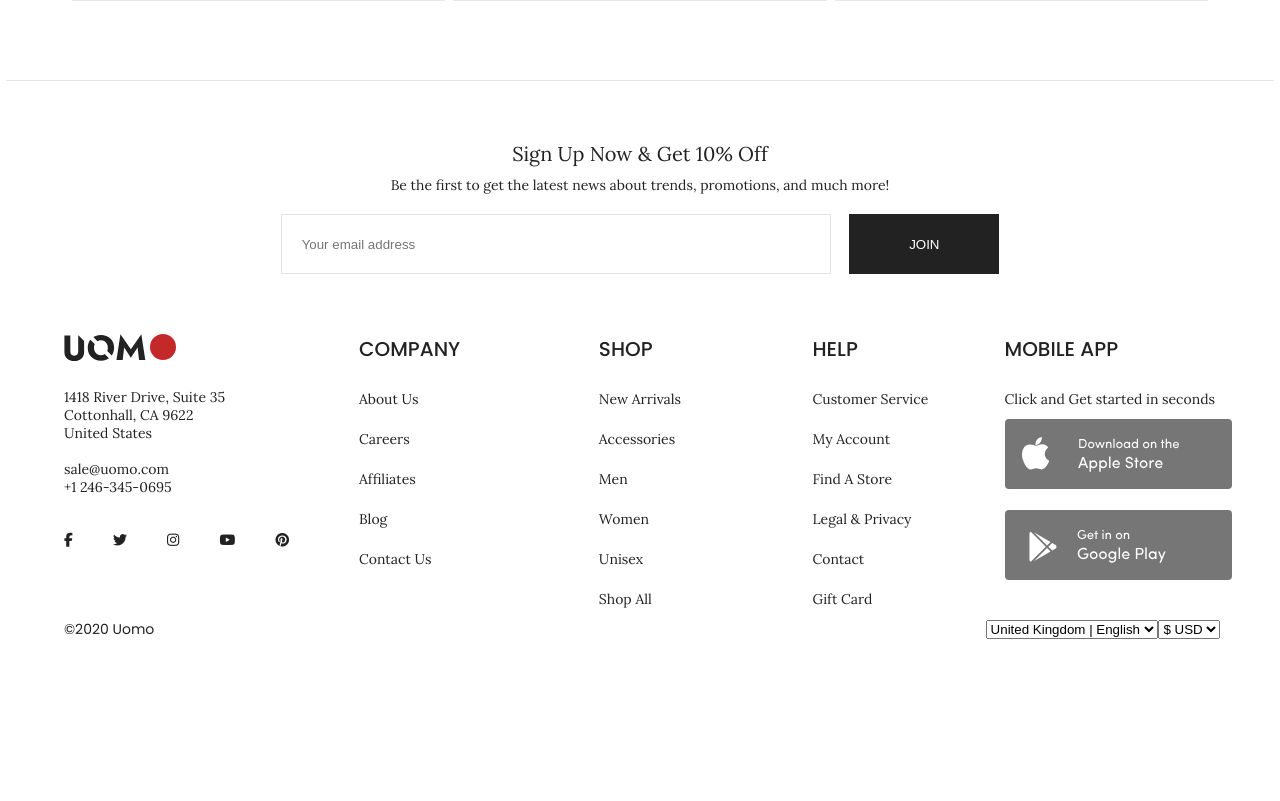
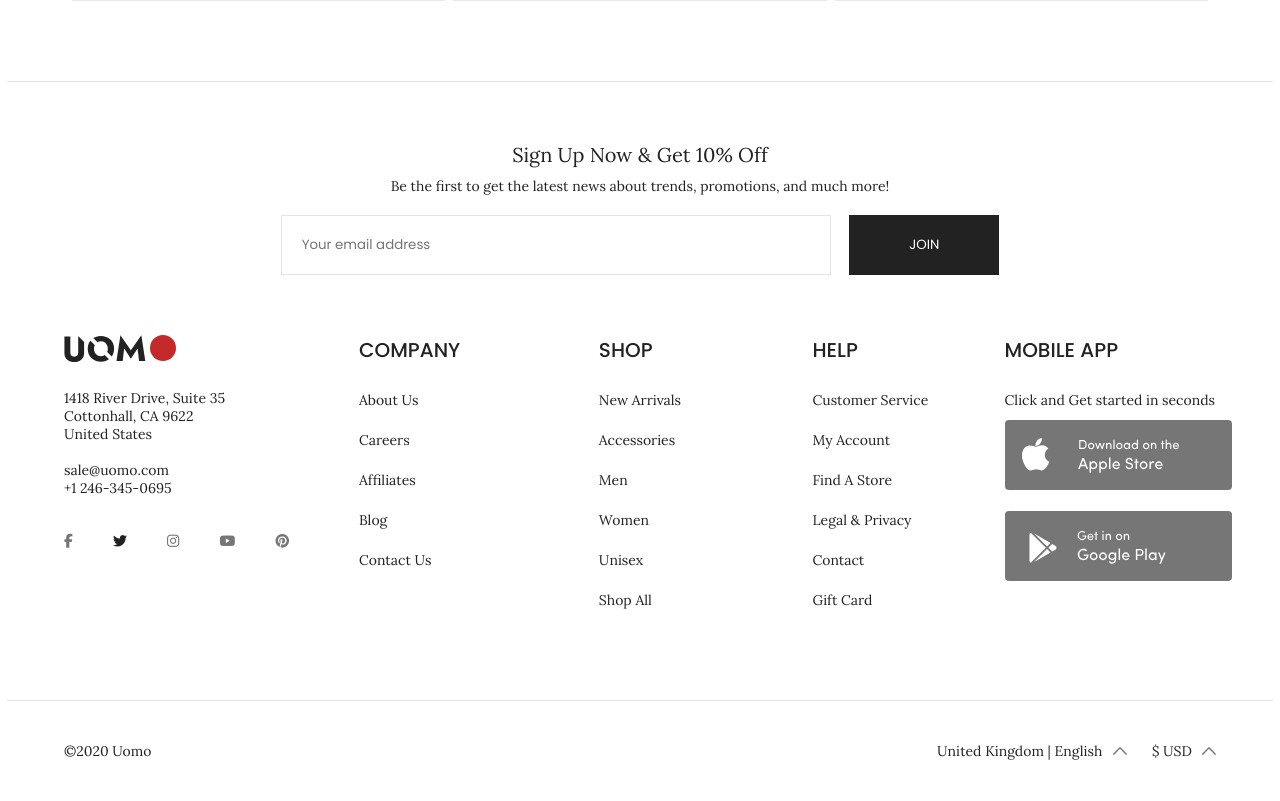
Before and after one commit to tijndk/codecrashers-testing, a PHP site: page / in a window 1280 px wide. Shown: the part 4164-4965 px from the top of the page. Before the commit the page ends 4803 px from the top, so only its background shows below. Run offline with PHP 8.4, Linux system fonts and the light colour scheme; some libraries are stand-ins or nearby versions.

Commit message:
homepage klaar

```diff
--- a/CSS/Eindopdracht/css/general.css
+++ b/CSS/Eindopdracht/css/general.css
@@ -774,11 +768,21 @@ div#promises p {
 /* -EINDE van content gedeelte- */
 
 
+div.line {
+    width: 98.9vw;
+    height: 1px;
+    align-self: center;
+    background-color: #E4E4E4;
+}
+
 /* alles van de footer */
 footer {
     margin-top: 60px;
+    display: flex;
+    flex-direction: column;
 }
 div#footer-content {
+    margin-bottom: 80px;
     display: grid;
     justify-items: center;
     row-gap: 60px;
@@ -815,7 +819,9 @@ footer #sign-up {
 footer #sign-up h2 {
     margin-bottom: 10px;
 }
-
+footer #sign-up input {
+    font-family: "Poppins", sans-serif;
+}
 footer #sign-up input[type="email"] {
     width: 528px;
     height: 58px;
@@ -845,10 +851,17 @@ footer #contact p {
 }
 footer #contact p.socials {
     max-width: 225px;
+    margin-top: 35px;
     display: flex;
     justify-content: space-between;
-    margin-top: 35px;
 }
+p.socials > a {
+    color: #767676;
+}
+p.socials > a:nth-child(2) {
+    color: var(--color-one);
+}
+
 
 footer #company {
     grid-area: company;
@@ -875,12 +888,31 @@ footer #mobile-app img:first-of-type {
 }
 
 
-
+/* laagste kleine gedeelte met Copyright, taal, en valuta */
 div#bottom-footer {
+    font-family: "Lora", serif;
+    height: 100px;
     display: grid;
-    grid-template-columns: 80% 15% 5%;      /* FIX DIT OFZO/ga verder */
+    grid-template-columns: minmax(100px, 100%) 190px 64px;
     grid-template-areas:
     'copyright language currency';
+    align-items: center;
+    column-gap: 25px;
+}
+
+div#bottom-footer select {
+    font-family: "Lora", serif;
+    font-size: 14px;
+    color: var(--color-one);
+    width: 100%;
+
+    border: none;
+    appearance: none;
+    background-color: transparent;
+    background-image: url(../images/012-back_top.svg);
+    background-repeat: no-repeat;
+    background-position-x: 100%;
+    background-position-y: 50%;
 }
 /* -EINDE van de footer- */
 
--- a/CSS/Eindopdracht/index.html
+++ b/CSS/Eindopdracht/index.html
@@ -522,6 +522,7 @@
                     </div>
                 </div>
             </section>
+            <div class="line"></div>
             <footer>
                 <div id="footer-content">
                     <div id="sign-up">
@@ -592,6 +593,7 @@
                         </a>
                     </div>
                 </div>
+                <div class="line"></div>
                 <div id="bottom-footer">
                     <p>&#169;2020 Uomo</p>
                     <div class="language">
```
Also changed, not shown: other parts of CSS/Eindopdracht/css/general.css (+16 -22 lines).
